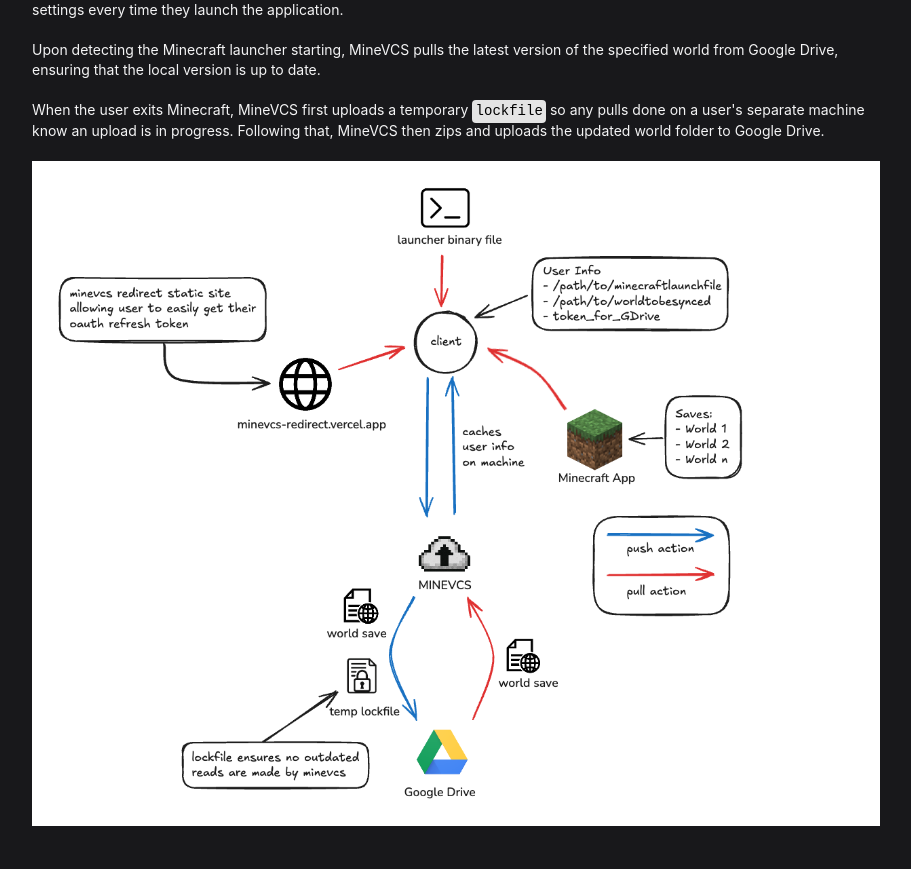
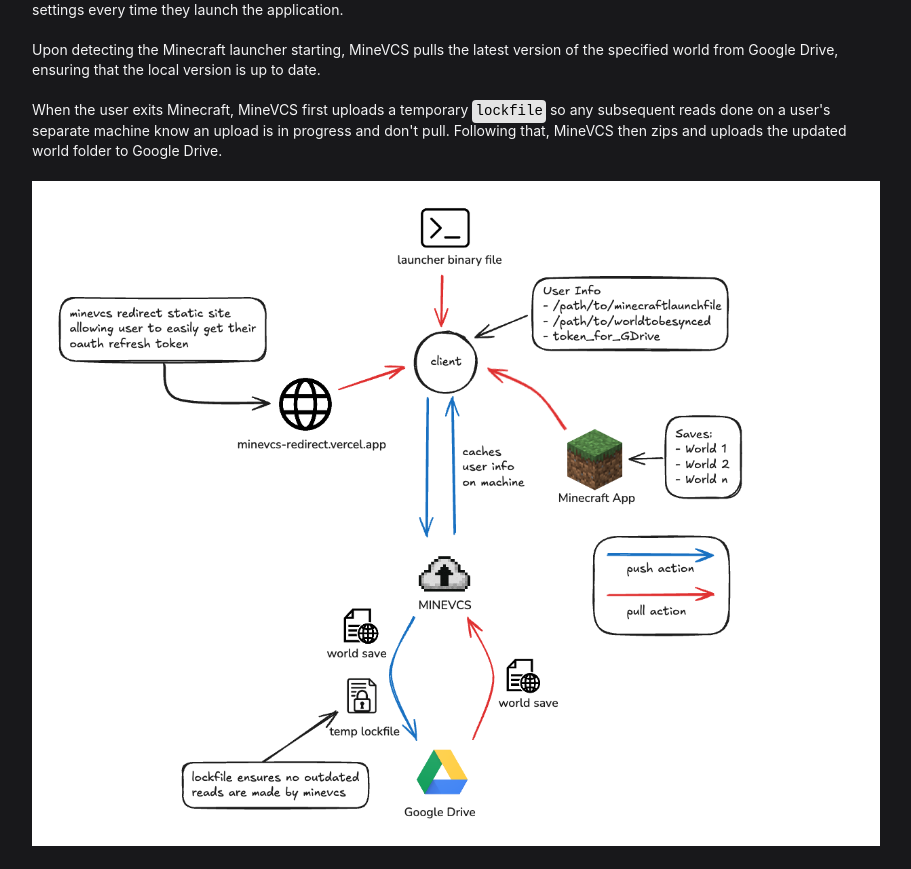
Before and after one commit to liaozhuzhu/minevcs, a React (Vite) app in the folder frontend/: page /about in a window 1280 px wide. Shown: the part 888-1757 px from the top of the page, without its empty margins (184-1095 px from the left). Built offline with nearby package versions, Linux system fonts and the light colour scheme.

Commit message:
Update verbage in About 📖

```diff
--- a/frontend/src/About.tsx
+++ b/frontend/src/About.tsx
@@ -31,7 +31,7 @@
                     Upon detecting the Minecraft launcher starting, MineVCS pulls the latest version of the specified world from Google Drive, ensuring that the local version is up to date.
                     </p>
                     <p className="text-zinc-100 text-sm">
-                    When the user exits Minecraft, MineVCS first uploads a temporary <code>lockfile</code> so any pulls done on a user's separate machine know an upload is in progress. Following that, MineVCS then zips and uploads the updated world folder to Google Drive.
+                    When the user exits Minecraft, MineVCS first uploads a temporary <code>lockfile</code> so any subsequent reads done on a user's separate machine know an upload is in progress and don't pull. Following that, MineVCS then zips and uploads the updated world folder to Google Drive.
                     </p>
                     <img src="/detail_design.png" alt="detailed design" className="w-full mx-auto" />
                 </div>
```
